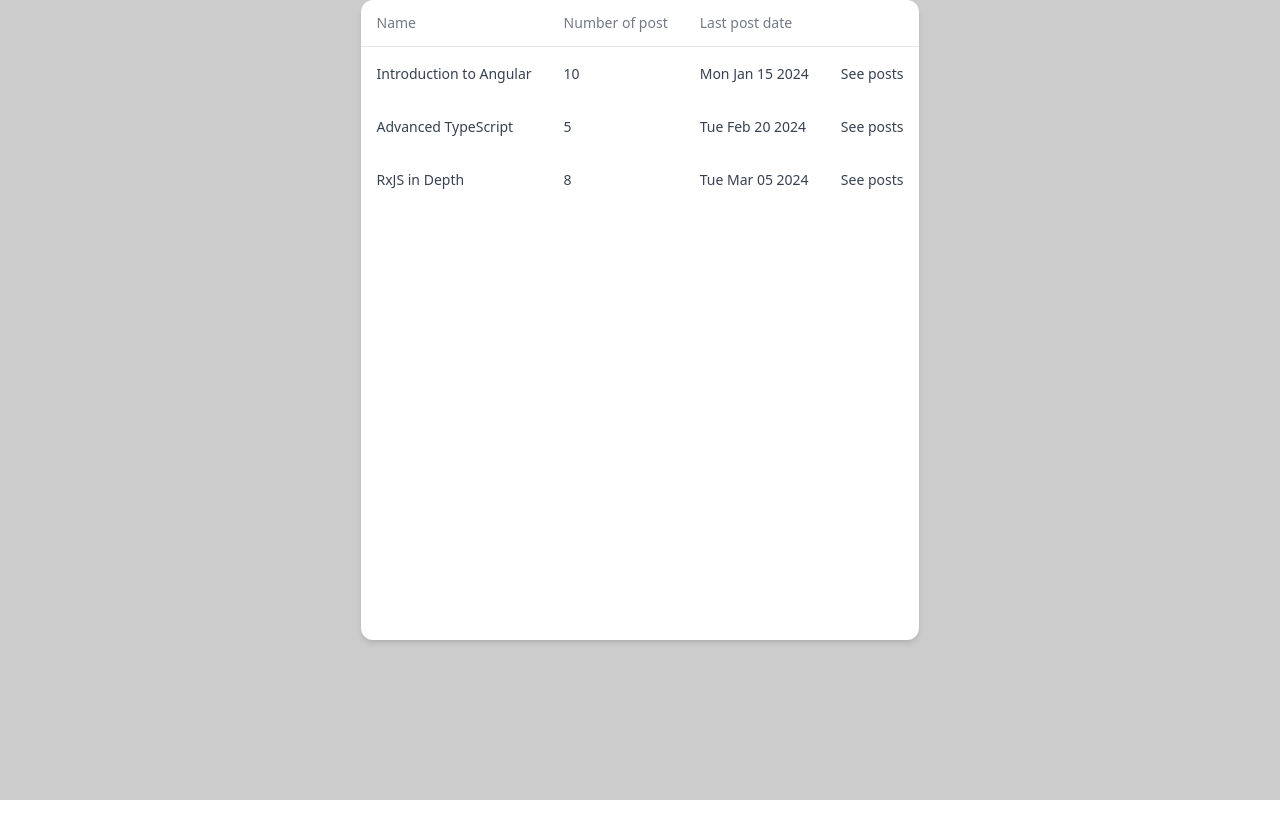
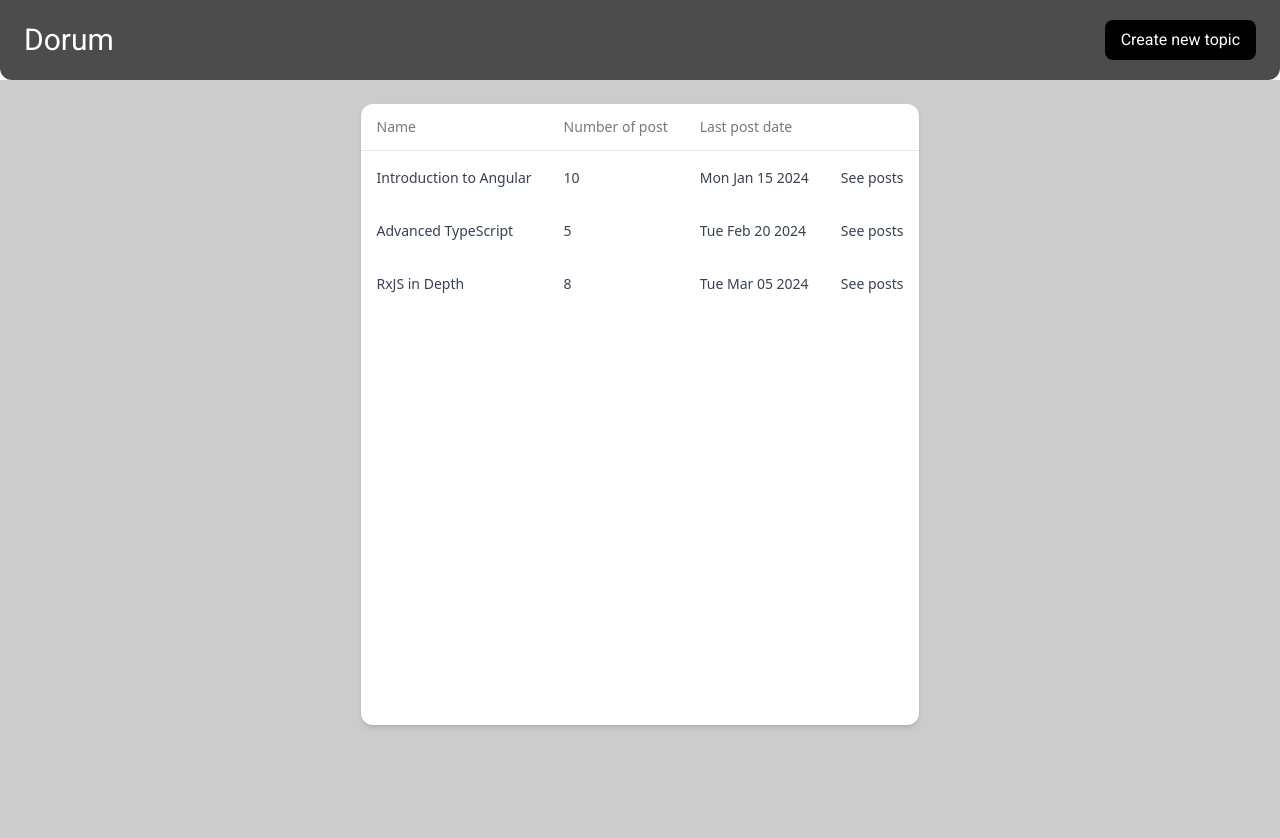
Before and after one commit to hugoponthieu/dorum-front, an Angular app: page /topic in a window 1280 px wide. Shown: the top 838 px of the page. Before the commit the page ends 800 px from the top, so only its background shows below. Built offline with nearby package versions, Linux system fonts and the light colour scheme.

Commit message:
placeholder button for edit create topic

```diff
--- a/src/app/home-screen/home-screen.component.html
+++ b/src/app/home-screen/home-screen.component.html
@@ -1,3 +1,10 @@
-<div class="flex flex-row bg-black/20 h-dvh justify-center ">
+<div class="flex flex-row bg-black/70 h-20 rounded-b-xl items-center justify-between">
+    <p class="p-6 text-white text-3xl">Dorum</p>
+    <div class="p-6">
+        <app-button [title]="buttonCreateTopicTitle" (click)="navigateToCreateTopic()"></app-button>
+    </div>
+</div>
+
+<div class="flex flex-row bg-black/20 h-dvh justify-center pt-6">
     <app-post-table></app-post-table>
 </div>
--- a/src/app/home-screen/home-screen.component.ts
+++ b/src/app/home-screen/home-screen.component.ts
@@ -1,11 +1,16 @@
 import { Component } from '@angular/core';
 import { PostTableComponent } from '../post-table/post-table.component';
+import { ButtonComponent } from "../button/button.component";
 
 @Component({
-  selector: 'app-home-screen',
-  standalone: true,
-  imports: [PostTableComponent],
-  templateUrl: './home-screen.component.html',
+    selector: 'app-home-screen',
+    standalone: true,
+    templateUrl: './home-screen.component.html',
+    imports: [PostTableComponent, ButtonComponent]
 })
 export class HomeScreenComponent {
+  buttonCreateTopicTitle = "Create new topic"
+  navigateToCreateTopic(){
+    console.log("test")
+  }
 }
--- a/src/app/message/message.component.ts
+++ b/src/app/message/message.component.ts
@@ -35,6 +35,4 @@
     id: '',
     date: ''
   };
-
-
 }
--- a/src/app/topic-screen/topic-screen.component.html
+++ b/src/app/topic-screen/topic-screen.component.html
@@ -1,7 +1,10 @@
 <div class="flex flex-row bg-black/70 h-20 rounded-b-xl items-center justify-between">
     <p class="p-6 text-white text-3xl">{{topic.name}}</p>
-    <div class="p-6">
-        <app-button [title]="buttonTitle" (click)="navigateToNewPost()"></app-button>
+    <div class="flex flex-row items-center px-6 gap-6">
+            <app-button [title]="buttonTitle" (click)="navigateToNewPost()"></app-button>
+            <app-button [title]="buttonEditTopicTitle" (click)="navigateToEditTopic()"></app-button>
+
     </div>
+
 </div>
 <router-outlet></router-outlet>
--- a/src/app/topic-screen/topic-screen.component.ts
+++ b/src/app/topic-screen/topic-screen.component.ts
@@ -15,6 +15,7 @@
     topicId: string | null = null;
     private route = inject(ActivatedRoute);
     buttonTitle = "New post"
+    buttonEditTopicTitle = "Edit this topic"
     ngOnInit(): void {
         this.topicId = (this.route.snapshot.paramMap.get('id'));
     }
@@ -30,4 +31,7 @@
         console.log("navigate to message")
         this.router.navigate(['/topic/'+this.topicId+'/message'])
     }
+    navigateToEditTopic(){
+
+    }
 }
```
